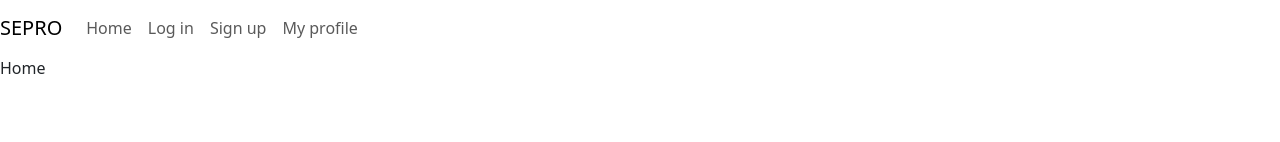
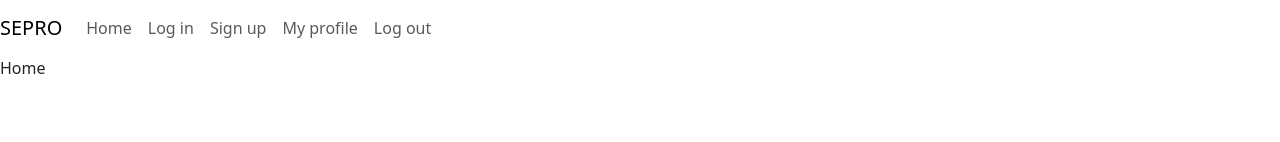
Before and after one commit to MartinYordanov374/SecureProgrammingProject, a React (Create React App) app: page / in a window 1280 px wide. Shown: the top 142 px of the page. Built offline with nearby package versions, Linux system fonts and the light colour scheme.

Commit message:
Add log out to navbar and delete button to profile page

```diff
--- a/src/Components/Navbar.jsx
+++ b/src/Components/Navbar.jsx
@@ -1,6 +1,9 @@
 import React from 'react'
 import {NavItem, Navbar, NavLink, NavbarBrand, Nav} from 'react-bootstrap'
 export default function NavigationBar() {
+  const handleLogOut = () => {
+    console.log('logging out')
+  }
   return (
     <Navbar>
       <NavbarBrand href='/'> SEPRO </NavbarBrand>
@@ -17,6 +20,9 @@ export default function NavigationBar() {
         <NavItem>
             <NavLink href='/Profile/:id'> My profile</NavLink>
         </NavItem>
+        <NavItem>
+            <NavLink onClick={() => {handleLogOut()}}> Log out</NavLink>
+        </NavItem>
       </Nav>
     </Navbar>
   )
--- a/src/Components/Profile.jsx
+++ b/src/Components/Profile.jsx
@@ -9,8 +9,9 @@ export default function Profile() {
     <div>
         <NavigationBar/>
         <Container>
+
             <p>My profile</p>
-
+            <Button className='btn-danger'>  Delete my profile </Button>
             {userPosts.map(() => {
                 return( <Post></Post>)
             })}
```
